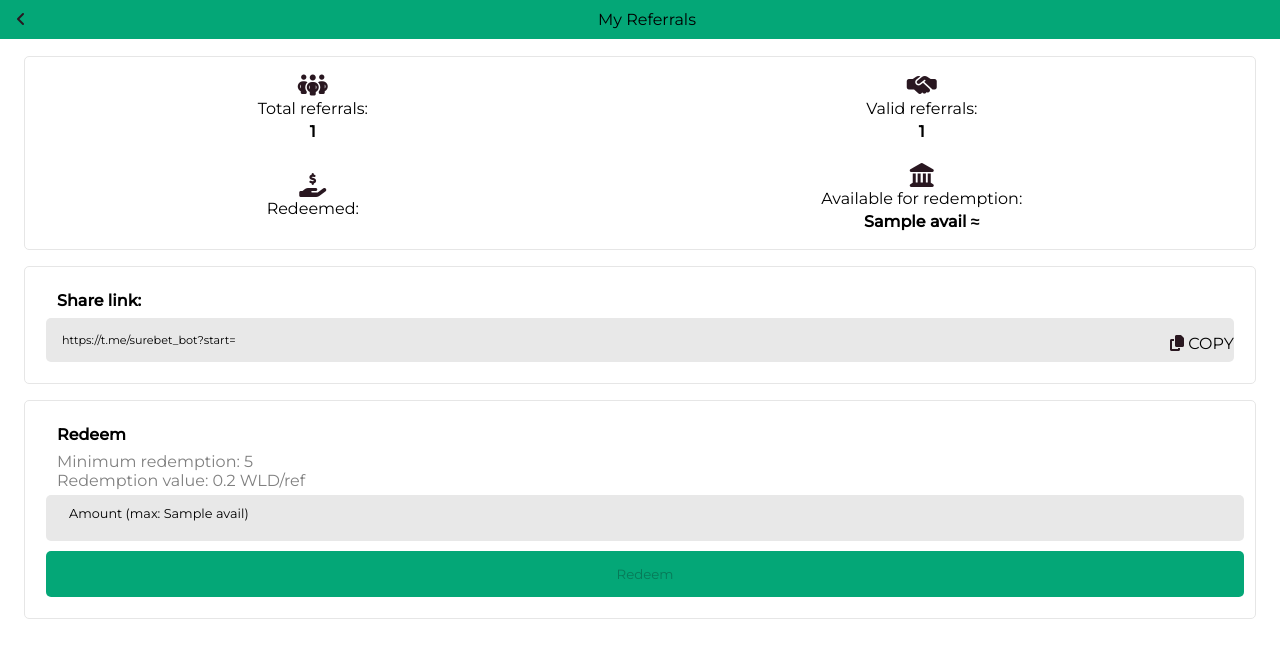
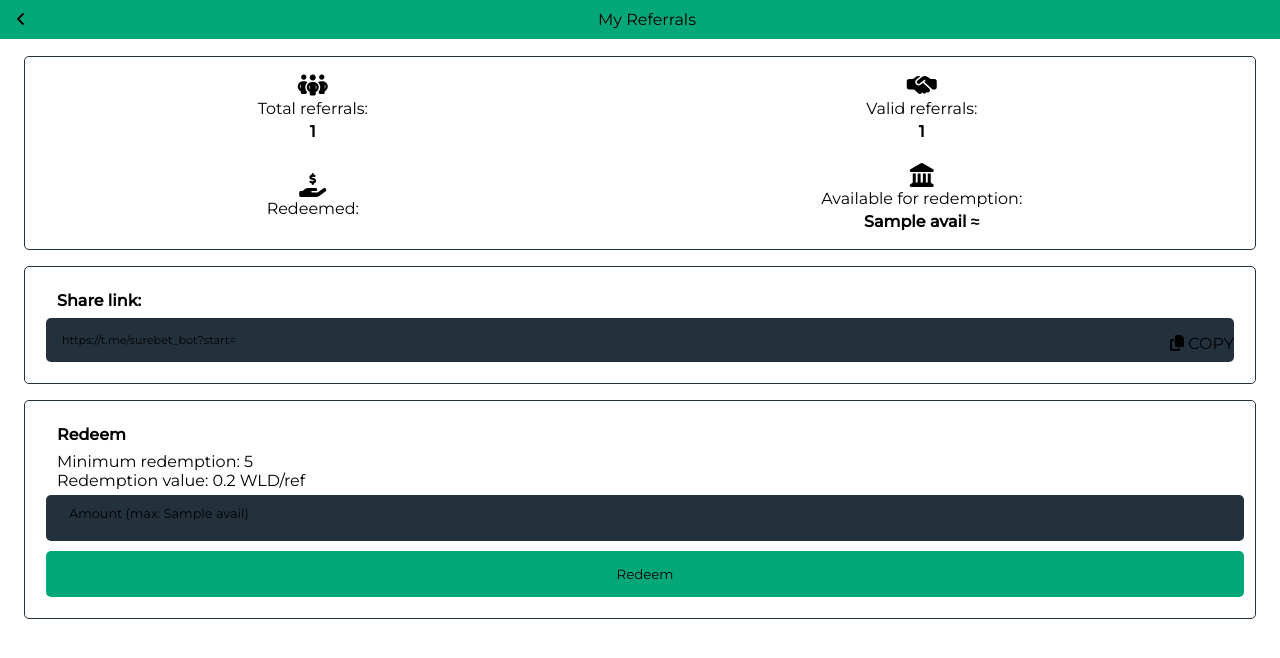
Before and after one commit to cRagira/New-Folder, a Django app: template main/templates/main/referrals.html in a window 1280 px wide. Shown: the top 658 px of the page. Run offline with Django 4.2, Linux system fonts and the light colour scheme; a user stored in the database is signed in; tables that the repository leaves empty hold one stand-in row (values such as "Sample post"); the template is opened without the code that fills it: most values are stand-ins (such as "Sample title", 1, 10 or a date in 2020); parts of the project's set-up code (start-up, migrations or seed data) failed here and were passed over; some libraries are stand-ins or nearby versions.

Commit message:
tg styles

```diff
--- a/main/static/script.js
+++ b/main/static/script.js
@@ -59,7 +59,7 @@ function updateBetslip(element) {
         button.setAttribute('disabled', '')
     }
     else {
-        amountEl.style.color = 'black'
+        amountEl.style.color = 'var(--text-color)'
         button.removeAttribute('disabled')
 
     }
--- a/main/static/style.css
+++ b/main/static/style.css
@@ -5,24 +5,40 @@
     box-sizing: border-box;
 }
 
+
+:root{
+    --primary-color: #fff;
+    --accent-color: #e8e8e8;
+    --secondary-color: gray;
+    --text-color: #000;
+}
+
+.dark{
+    --primary-color: #16202c;
+    --accent-color: #23313d;
+    --secondary-color: gray;
+    --text-color: white
+}
+
+
+body{
+    background-color: var(--tg-theme-bg-color,--primary-color);
+    color: var(--tg-theme-text-color,--text-color);
+}
+a{
+    color: var(--tg-theme-text-color,--text-color);
+}
 .odds_select {
-    background-color: #e8e8e8;
+    background-color: var(--accent-color);
 }
 
 .navbar {
-    background-color: white;
+    background-color: var(--tg-theme-bg-color,--primary-color);
 }
 .navbar i{
     font-size: 1.5rem;
 }
 
-.dark {
-    background-color: #291720;
-}
-
-.dark .odds_select {
-    background-color: grey;
-}
 
 p {
     margin: 2px 0;
@@ -216,8 +237,11 @@ button {
     width: 100%;
     border: none;
     border-radius: 5px;
+    color: var(--tg-theme-text-color,--text-color);
 }
-
+.fa-xmark{
+    color: var(--tg-theme-bg-color,--primary-color);
+}
 .slip-content {
     display: flex;
     width: 100%;
@@ -326,7 +350,7 @@ button {
 .transaction,
 .share-link {
     margin: 1rem;
-    border: 1px solid #e6e6e6;
+    border: 1px solid var(--accent-color);
     padding: 1rem;
     border-radius: 5px
 }
@@ -350,7 +374,7 @@ button {
 
 .transact-content, .redeem{
     margin: 1rem;
-    border: 1px solid #e6e6e6;
+    border: 1px solid var(--accent-color);
     padding: 1rem;
     border-radius: 5px
 }
@@ -366,7 +390,7 @@ button {
 .transact-content input[type=number],
 .wrapper input[type=text],
 .redeem input {
-    background-color: #e8e8e8;
+    background-color: var(--accent-color);
     text-align: right;
     padding-right: 1rem;
 }
@@ -381,7 +405,7 @@ button {
 .transact-content span,
 .redeem span {
     margin: 0 1rem;
-    color: gray;
+    color: var(--tg-theme-link-color,--secondary-color);
 }
 .redeem{
 
@@ -429,7 +453,7 @@ selections {
 
 .addr,
 .link {
-    background-color: #e8e8e8;
+    background-color: var(--accent-color);
     padding: 15px 0;
     margin: 5px;
     width: 100%;
@@ -504,11 +529,11 @@ selections {
 
 
 i {
-    color: #291720;
+    color: var(--tg-theme-text-color,--text-color);
 }
 
 .bet {
-    border: 1px solid #e6e6e6;
+    border: 1px solid var(--accent-color);
     border-radius: 5px;
     margin: 1rem;
     padding: 1rem;
--- a/main/templates/main/base.html
+++ b/main/templates/main/base.html
@@ -26,7 +26,7 @@
 
 </head>
 
-<body>
+<body class="dark">
     <div class="searchbar">
         <div class="bar space-btn">
             <p class="logo-container">
--- a/main/templates/main/home.html
+++ b/main/templates/main/home.html
@@ -172,7 +172,7 @@
         <div class="settings btn space-btn">
             {% load countries %}
             {% get_countries as countries %}
-            <form method="post" action="/country/">
+            <form method="post" action="/country/" style="width: 100%;">
                 {%csrf_token%}
                 <i class="fa-solid fa-angle-down"></i>
                 {{country_form.as_p}}
```
Also changed, not shown: other parts of main/static/style.css (+20 -14 lines).
